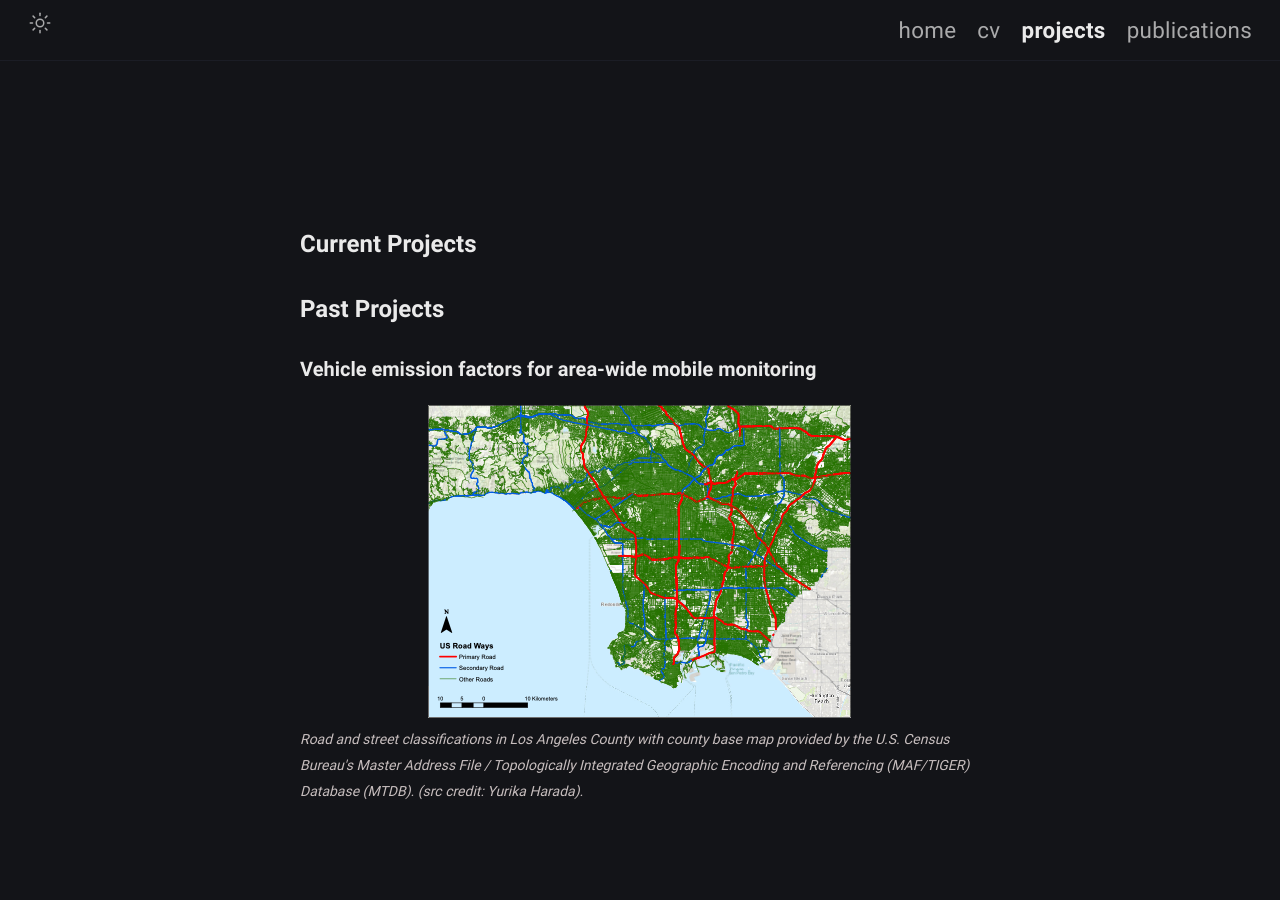
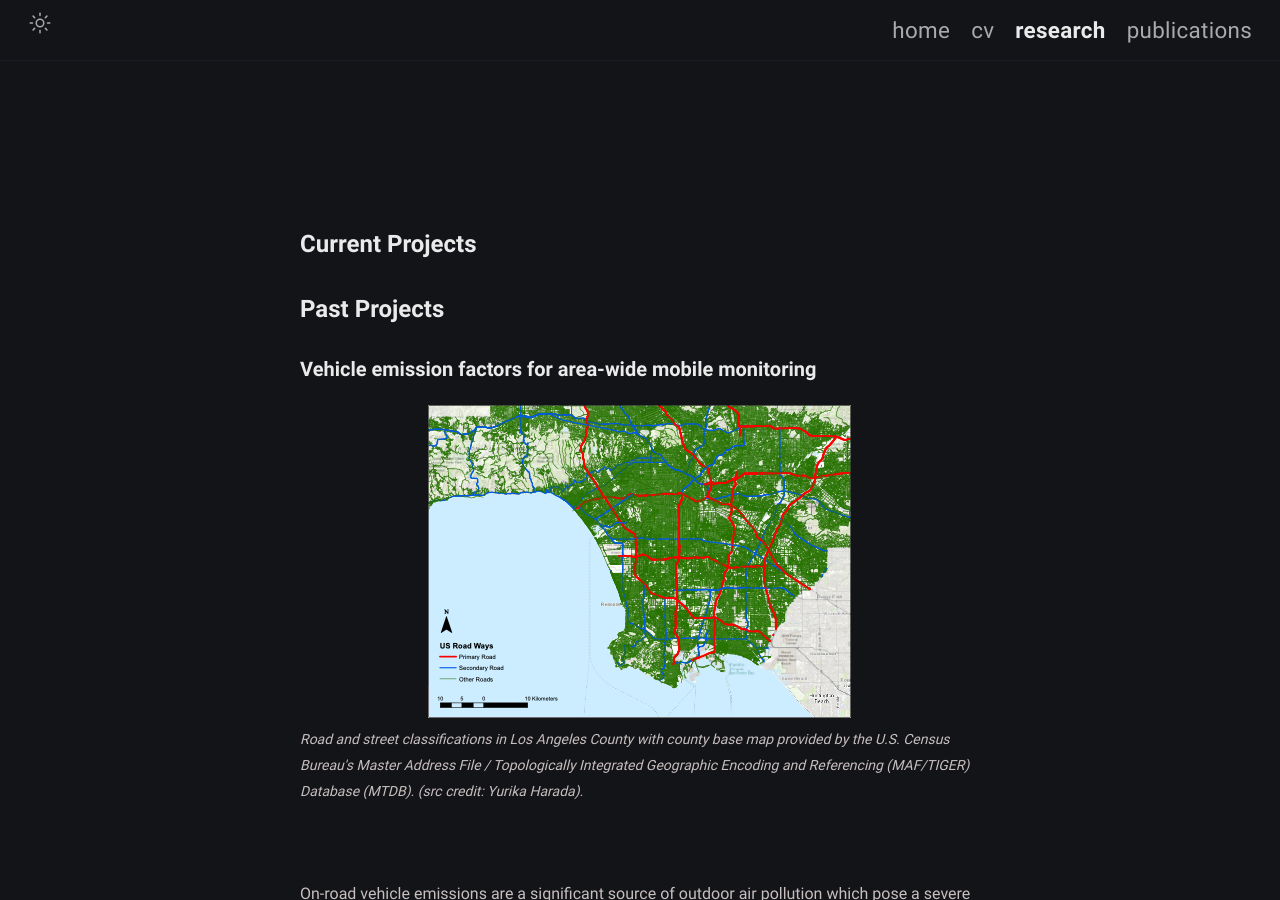
Before and after one commit to mkelp/mkelp.github.io, a Jekyll site: the page built from research.md, in a window 1280 px wide and 900 px high. Built offline with Jekyll 4.4.1, drawn with Linux system fonts in a browser that asks for light colours.

```diff
--- a/_data/menus.yml
+++ b/_data/menus.yml
@@ -6,8 +6,8 @@
   url: /CV/
   external: false
 
-- title: projects
-  url: /projects/
+- title: research
+  url: /research/
   external: false
 
 - title: publications
--- a/projects.md
+++ b/research.md
@@ -1,6 +1,6 @@
 ---
 title: ''
-permalink: /projects/
+permalink: /research/
 layout: post
 comments: false
 image: assets/img/badlands3.jpg
@@ -21,7 +21,6 @@
 <figcaption>Road and street classifications in Los Angeles County with county base map provided by the U.S. Census Bureau's Master Address File / Topologically Integrated Geographic Encoding and Referencing (MAF/TIGER) Database (MTDB). (src credit: Yurika Harada).</figcaption>
 </figure>
 
-<br />
 <br />
 <br />
 
```
